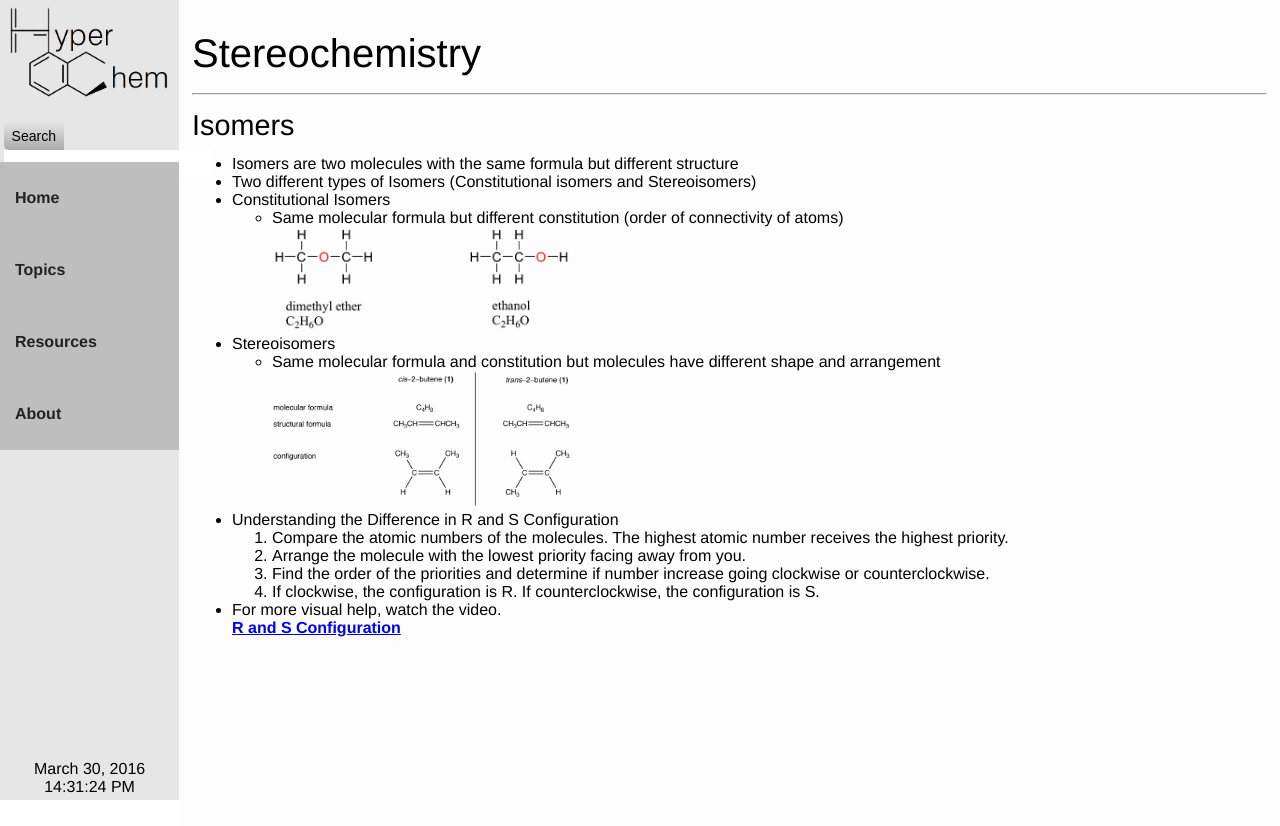
After one commit to legacy1121/HyperOChem, a PHP site: page /topics/stereochemistry/isomers/index.php in a window 1280 px wide. The commit adds this page. Run offline with PHP 8.4, Linux system fonts and the light colour scheme.

Commit message:
updated Stereochemistry
I'm silver V :(

```diff
--- a/topics/stereochemistry/index.php
+++ b/topics/stereochemistry/index.php
@@ -4,7 +4,7 @@
 	</head>
 	<body>
 		<div class='main'>
-			<p class='title'>Stereochemistry</h1>
+			<p class='title'>Stereochemistry</p>
 			<hr>
 			<p class='subtitle'>Organic</p>
 			<p>Stereochemistry is the branch of chemistry concerned with the three-dimensional arrangement of atoms and molecules and the effect of this on chemical reactions.</p>
--- /dev/null
+++ b/topics/stereochemistry/isomers/index.php
@@ -0,0 +1,41 @@
+<!DOCTYPE html>
+	<?php include "../../../includes/header.html"; ?>
+		<title>Isomers</title>
+	</head>
+	<body>
+		<div class='main'>
+			<p class ='title'>Stereochemistry</p>
+			<hr>
+			<p class ='subtitle'>Isomers</p>
+			<p>
+				<ul>
+					<li>Isomers are two molecules with the same formula but different structure</li>
+					<li>Two different types of Isomers (Constitutional isomers and Stereoisomers)</li>
+					<li>Constitutional Isomers
+						<ul>
+							<li>Same molecular formula but different constitution (order of connectivity of atoms)</li>
+							<img src="constitutionalisomersdotjpeg.png" width = 30% height = 30% />
+						</ul>
+					</li>
+					<li>Stereoisomers
+						<ul>
+							<li>Same molecular formula and constitution but molecules have different shape and arrangement</li>
+							<img src="stereoisomersdotjpeg.png" width=30% height=30%/>
+						</ul>
+					</li>
+					<li>Understanding the Difference in R and S Configuration
+						<ol>
+							<li>Compare the atomic numbers of the molecules. The highest atomic number receives the highest priority.</li>
+							<li>Arrange the molecule with the lowest priority facing away from you.</li>
+							<li>Find the order of the priorities and determine if number increase going clockwise or counterclockwise.</li>
+							<li>If clockwise, the configuration is R. If counterclockwise, the configuration is S.</li>
+						</ol>
+					</li>
+					<li>For more visual help, watch the video.</li>
+					<strong><a href="https://www.youtube.com/watch?v=kFD6hzLseVs">R and S Configuration</a></strong>
+				</ul>
+			</p>
+		</div>
+		<?php include "../../../includes/dropdown.html"; ?>
+	</body>
+</html>
```
Also changed, not shown: topics/stereochemistry/isomers/constitutionalisomersdotjpeg.png (added), topics/stereochemistry/isomers/stereoisomersdotjpeg.png (added).
